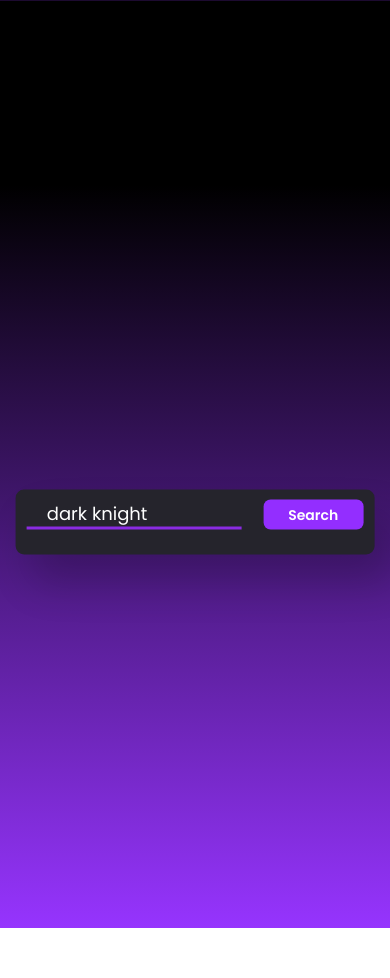
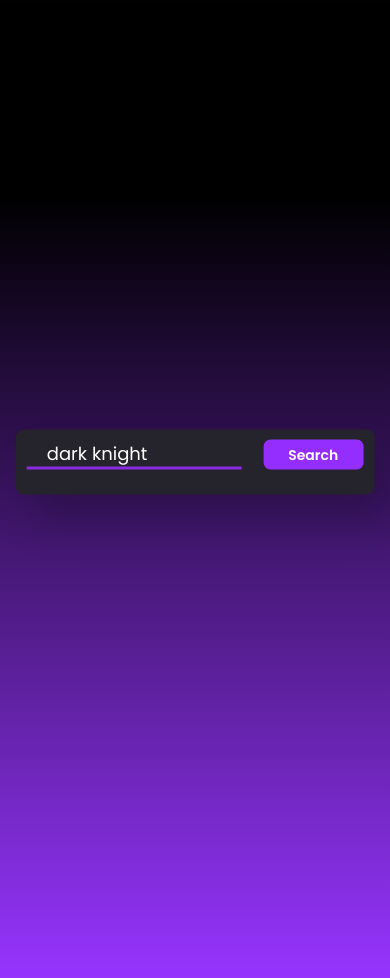
Before and after one commit to RahulBisht001/Movie_Search, a plain HTML site: page index.html in a window 390 px wide. Before the commit the page ends 928 px from the top, so only its background shows below. Drawn offline with Linux system fonts and the light colour scheme.

Commit message:
Update style.css

```diff
--- a/style.css
+++ b/style.css
@@ -8,7 +8,7 @@
 }
 
 body {
-    height: 110vh;
+    height: 116vh;
     background: linear-gradient(#000000 20%, #9634fe);
     background-size: cover;
     background-position: center;
@@ -176,7 +176,7 @@ p {
 
 @media screen and (max-width: 600px) {
     .container {
-        margin-top: 100px;
+        margin-top: 40px;
         font-size: 14px;
         width: 92vw;
     }
```
